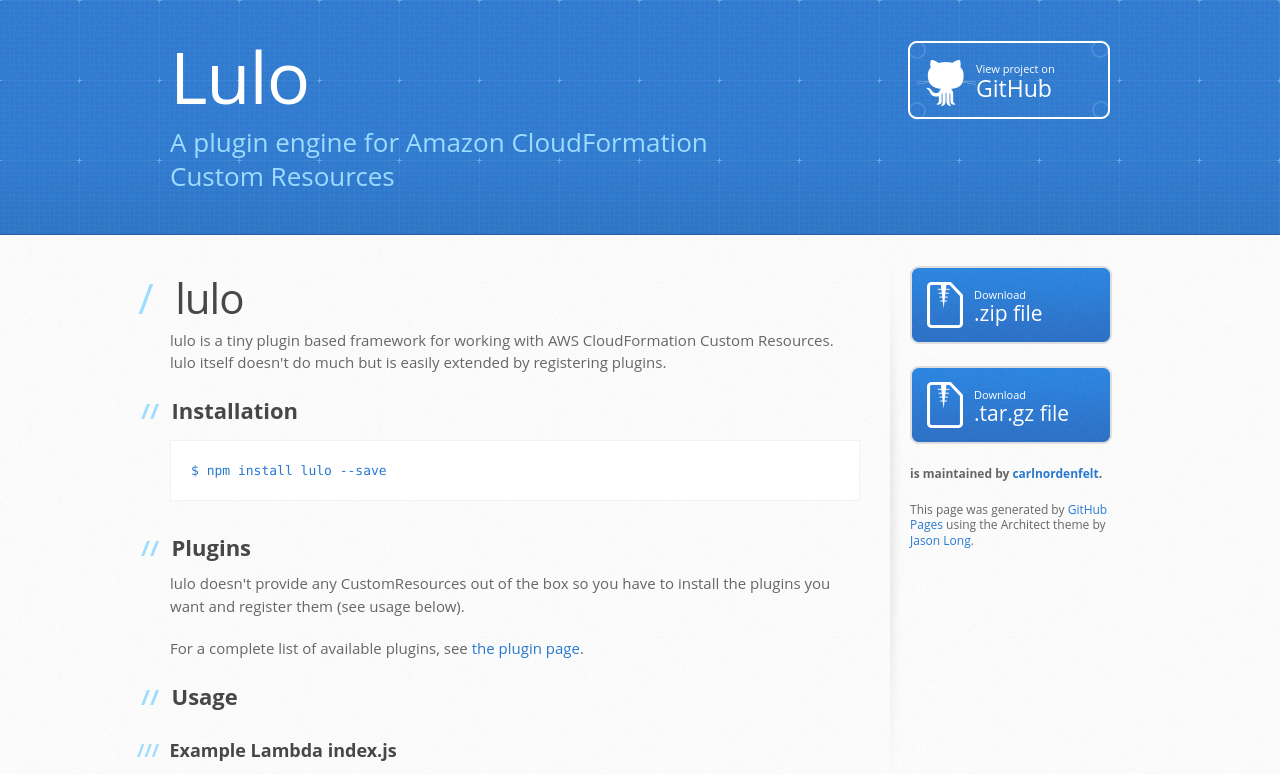
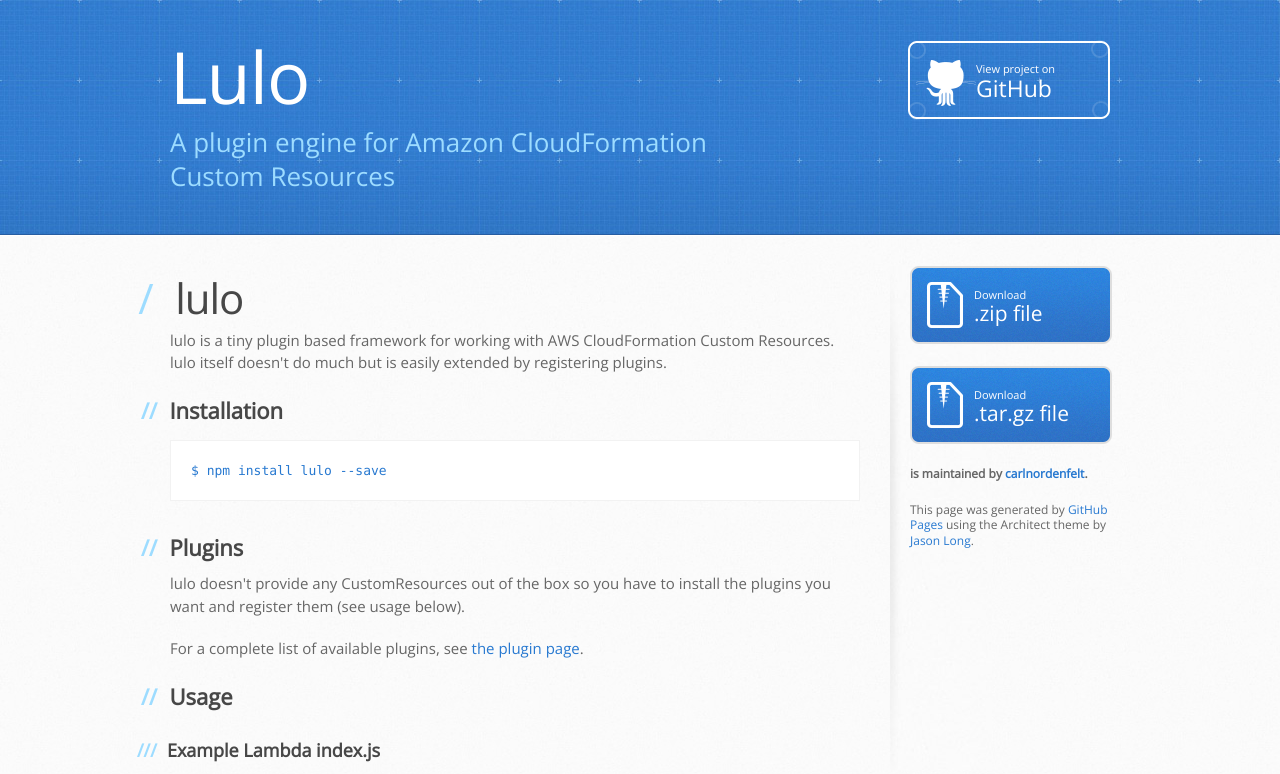
Before and after one commit to By-Nordenfelt-AB/lulo, a plain HTML site: page index.html in a window 1280 px wide. Shown: the top 774 px of the page. Drawn offline with nearby package versions, Linux system fonts and the light colour scheme.

Commit message:
added font rel

```diff
--- a/index.html
+++ b/index.html
@@ -4,7 +4,8 @@
     <meta charset='utf-8'>
     <meta http-equiv="X-UA-Compatible" content="chrome=1">
     <meta name="viewport" content="width=device-width, initial-scale=1, maximum-scale=1">
-    <link rel="stylesheet" type="text/css" href="stylesheets/stylesheet.css" media="screen">
+      <link href='https://fonts.googleapis.com/css?family=Open+Sans' rel='stylesheet' type='text/css'>
+      <link rel="stylesheet" type="text/css" href="stylesheets/stylesheet.css" media="screen">
     <link rel="stylesheet" type="text/css" href="stylesheets/github-light.css" media="screen">
     <link rel="stylesheet" type="text/css" href="stylesheets/print.css" media="print">
 
```
